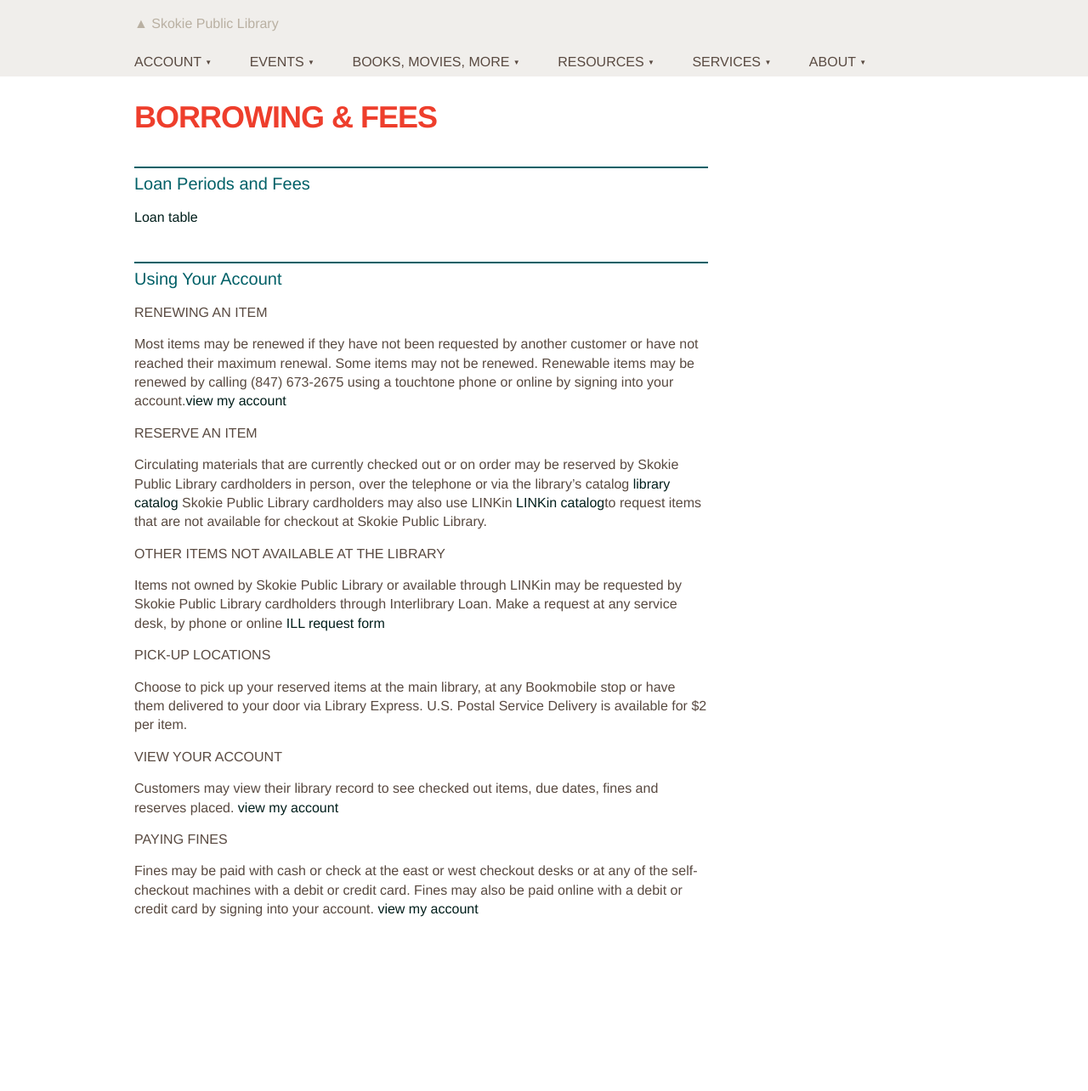
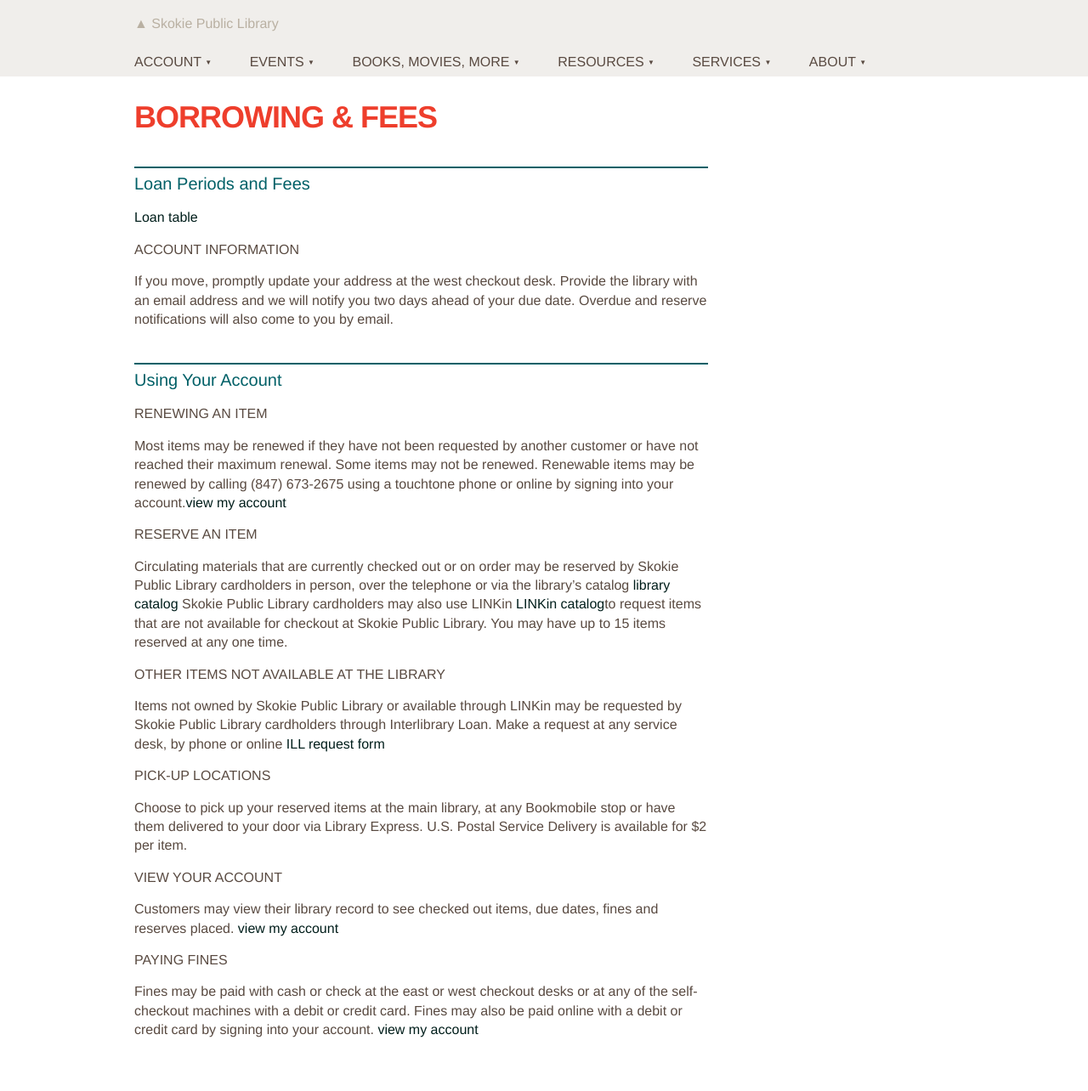
Before and after one commit to skokielibrary/spl-content, a Jekyll site: the page built from _content/eileen/about--borrowing-fees.markdown, in a window 1280 px wide. Shown: the whole page at 85% size. Built offline with Jekyll 4.4.1, drawn with Linux system fonts in a browser that asks for light colours; before the commit the page ends 1142 px from its top, so only the background shows below that.

Commit message:
Updated about--borrowing-fees.markdown

```diff
--- a/_content/eileen/about--borrowing-fees.markdown
+++ b/_content/eileen/about--borrowing-fees.markdown
@@ -6,11 +6,13 @@ published: true
 
 ##Loan Periods and Fees
 [Loan table]()
+###Account Information
+If you move, promptly update your address at the west checkout desk. Provide the library with an email address and we will notify you two days ahead of your due date. Overdue and reserve notifications will also come to you by email.
 ##Using Your Account
 ###Renewing an Item
 Most items may be renewed if they have not been requested by another customer or have not reached their maximum renewal. Some items may not be renewed. Renewable items may be renewed by calling (847) 673-2675 using a touchtone phone or online by signing into your account.[view my account]()
 ###Reserve an Item
-Circulating materials that are currently checked out or on order may be reserved by Skokie Public Library cardholders in person, over the telephone or via the library's catalog [library catalog]() Skokie Public Library cardholders may also use LINKin [LINKin catalog]()to request items that are not available for checkout at Skokie Public Library.
+Circulating materials that are currently checked out or on order may be reserved by Skokie Public Library cardholders in person, over the telephone or via the library's catalog [library catalog]() Skokie Public Library cardholders may also use LINKin [LINKin catalog]()to request items that are not available for checkout at Skokie Public Library. You may have up to 15 items reserved at any one time.
 ###Other Items Not Available at the Library
 Items not owned by Skokie Public Library or available through LINKin may be requested by Skokie Public Library cardholders through Interlibrary Loan. Make a request at any service desk, by phone or online [ILL request form]()
 ###Pick-up Locations
```
